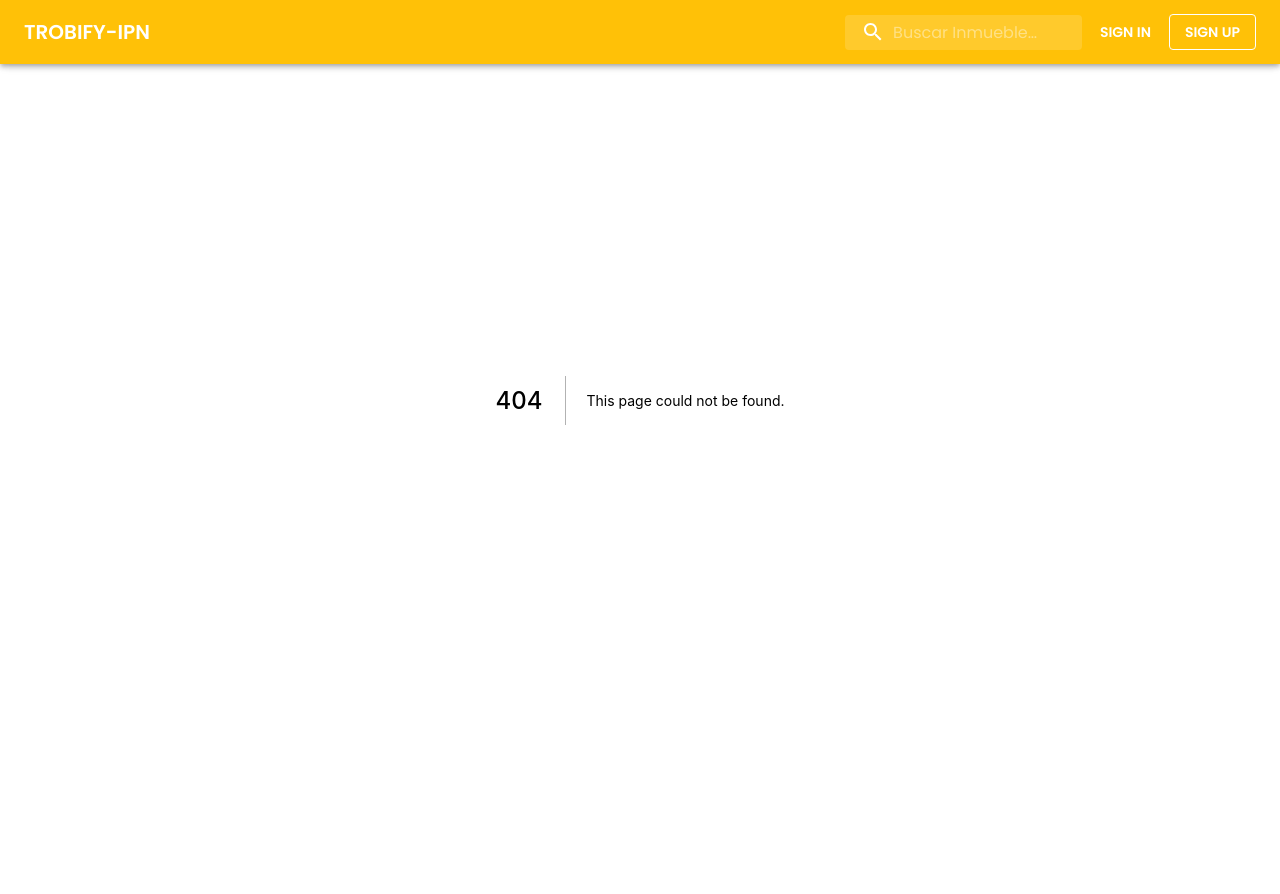
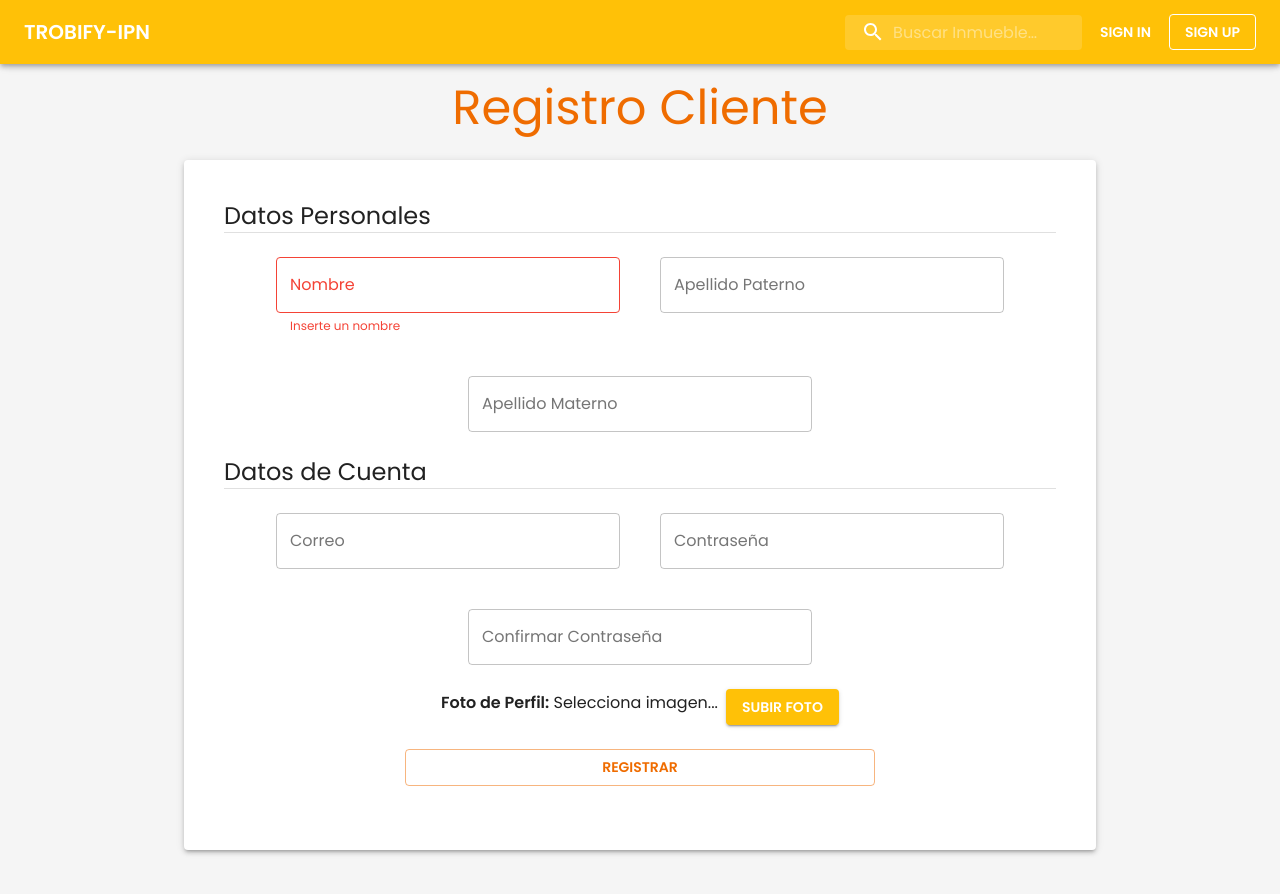
Before and after one commit to Ruben35/TROBIFY-IPN, a Next.js app in the folder web/: page /registro/cliente in a window 1280 px wide. Before the commit this address had no page. Shown: the top 894 px of the page. Before the commit the page ends 800 px from the top, so only its background shows below. Built offline with nearby package versions, Linux system fonts and the light colour scheme.

Commit message:
Registro Cliente Parcial

```diff
--- a/web/pages/index.js
+++ b/web/pages/index.js
@@ -51,7 +51,9 @@ export default function Home() {
       <Container maxWidth="xs" className={styles.imageContainer}><Image src="/img/landing/building.svg" width={1} height={1} layout='responsive' />
       </Container>
         <Box display="flex" justifyContent="center" flexWrap="wrap" mb={8}>
-          <Button variant="contained" color="primary" className={styles.finalbutton}>Registrar Usuario</Button>
+          <Link href="/registro/cliente">
+            <Button variant="contained" color="primary" className={styles.finalbutton}>Registrar Usuario</Button>
+          </Link>
           <Button variant="outlined" color="primary" className={styles.finalbutton}>Registrar Agencia Inmobiliaria</Button>
         </Box>
     </>
--- /dev/null
+++ b/web/pages/registro/cliente.js
@@ -0,0 +1,119 @@
+import { Button, Container, Divider, Grid, Paper, TextField, Typography } from '@material-ui/core'
+import Box from '@material-ui/core/Box'
+import { useRef, useState } from 'react';
+
+import React from 'react';
+import { makeStyles } from '@material-ui/core/styles';
+import Avatar from '@material-ui/core/Avatar';
+
+
+export default function RegistroCliente() {
+
+    return(
+        <>
+            <Box minHeight="64px"></Box>
+            <Container maxWidth="md">
+                <Box display="flex" justifyContent="center" alignItems="center" marginTop={2} marginBottom={3}>
+                    <Typography variant="h3" color="secondary">Registro Cliente</Typography>
+                </Box>
+                <Paper elevation={3}>
+                    <Box padding={5}>
+                        <Form/>
+                    </Box>
+                </Paper>
+            </Container>
+            <Box minHeight="64px"></Box>
+        </>
+    );
+};
+
+const useStyles = makeStyles((theme) => ({
+    large: {
+      width: theme.spacing(30),
+      height: theme.spacing(30),
+    },
+  }));
+
+const Form = () =>{
+    const classes = useStyles();
+
+    const [photoName, setPhotoName] = useState("Selecciona imagen...");
+    const [imagePreview, setImagePreview] = useState();
+    const photo = useRef();
+    const [name, setName] = useState("");
+    const [apPat, setApPat] = useState("");
+    const [apMat, setApMat] = useState("");
+    const [email, setEmail] = useState("");
+    const [pswd, setPswd] = useState("");
+    const [confPswd,setConfPswd] = useState("");
+
+    const changePhotoName= (e) =>{
+        e.preventDefault();
+        var name = photo.current.files[0].name;
+        if(name.length>30)
+            name=name.substring(0,30)+"..."
+        setPhotoName(name);
+        setImagePreview(
+            <Box display="flex" justifyContent="center" marginBottom={2}><Avatar alt="Remy Sharp" src={URL.createObjectURL(photo.current.files[0])} className={classes.large} /></Box>
+        )
+    }
+
+    const handleSubmit = (e) => {
+        e.preventDefault();
+        var error="";
+        var isPhotoNoEmpty=photo.current.files.length!=1;
+        if(photo.current.files.length!=1 && name=="" && apPat=="" && apMat=="" && email=="" && pswd=="" && confPswd==""){
+            error="Seleccione una foto de perfil";
+            alert("Faltan datos \n"+error);
+        }else{
+            alert("Todo ok")
+        }
+
+    }
+
+    return (
+        <form onSubmit={handleSubmit}>
+            <Typography variant="h5">Datos Personales</Typography>
+            <Divider/>
+            <Box margin={3}>
+                <Grid container spacing={5} justify="center" >
+                    <Grid item> <TextField variant="outlined" value={name} onChange={(e)=>{setName(e.target.value)}} label="Nombre" helperText="Inserte un nombre" error /></Grid>
+                    <Grid item> <TextField variant="outlined" value={apPat} onChange={(e)=>{setApPat(e.target.value)}} label="Apellido Paterno" /></Grid>
+                    <Grid item> <TextField variant="outlined" value={apMat} onChange={(e)=>{setApMat(e.target.value)}} label="Apellido Materno" /></Grid>
+                </Grid>
+            </Box>
+            <Typography variant="h5">Datos de Cuenta</Typography>
+            <Divider/>
+            <Box margin={3}>
+                <Grid container spacing={5} justify="center" >
+                    <Grid item> <TextField type="email" value={email} onChange={(e)=>{setEmail(e.target.value)}} variant="outlined" label="Correo" /></Grid>
+                    <Grid item> <TextField type="password" value={pswd} onChange={(e)=>{setPswd(e.target.value)}} variant="outlined" label="Contraseña" /></Grid>
+                    <Grid item> <TextField type="password" value={confPswd} onChange={(e)=>{setConfPswd(e.target.value)}} variant="outlined"label="Confirmar Contraseña" /></Grid>
+                </Grid>
+                <Box display="flex" justifyContent="center" alignItems="center" margin={3} flexWrap="wrap">
+                    <Box marginRight={1} marginBottom={1}><Typography variant="body1" ><b>Foto de Perfil:</b> {photoName}</Typography></Box>
+                    <Button
+                        variant="contained"
+                        component="label"
+                        color="primary"
+                    >
+                        Subir Foto
+                        <input
+                            type="file"
+                            hidden
+                            accept="image/*"
+                            ref={photo}
+                            onChange={changePhotoName}
+                        />
+                    </Button>
+                </Box>
+                {imagePreview}
+                <Box width="60%" margin="auto">
+                    <Button variant="outlined" type={"submit"} fullWidth color="secondary">
+                        Registrar
+                    </Button>
+                </Box>
+            </Box>
+        </form>
+    );
+}
```
